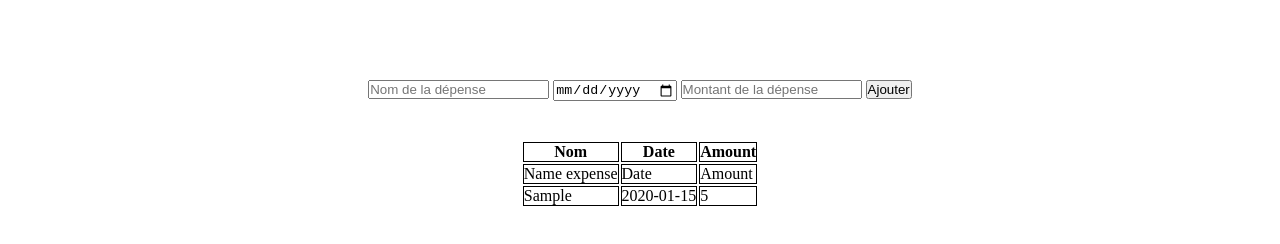
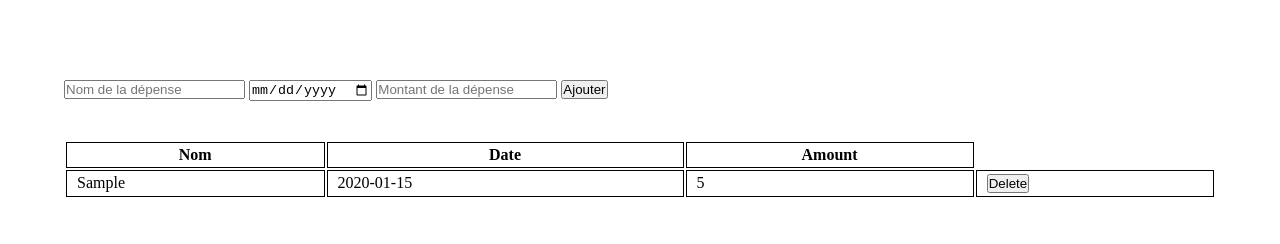
Before and after one commit to JoelShumy/Expense-app, a plain HTML site: page index.html in a window 1280 px wide. Both pictures are taken after typing "Sample", "2020-01-15", "5" into the empty fields and a click on the button "Ajouter". Drawn offline with Linux system fonts and the light colour scheme.

Commit message:
supperssion de ligne avec le bouton delete

```diff
--- a/index.html
+++ b/index.html
@@ -27,11 +27,6 @@
         </thead>
 
         <tbody id="tableResult">
-            <tr>
-                <td>Name expense</td>
-                <td>Date</td>
-                <td>Amount</td>
-            </tr>
         </tbody>
     </table>
 
--- a/script.js
+++ b/script.js
@@ -1,5 +1,5 @@
-
-
+const tableBody = document.getElementById('tableResult');
+const table = document.querySelector('table')
 
 function addExpense(event){
 /*
@@ -10,21 +10,22 @@ function addExpense(event){
     ligne.appendChild(cellule);
     resultTable.appendChild(ligne);*/
 
-    const table = document.getElementById('tableResult');
+
 
     let nameExpense = document.getElementById('nameAmount');
     let dateExpense = document.getElementById('dateAmount');
     let amountExpense = document.getElementById('amount_to_ad');
 
-    const newRow = table.insertRow(table.rows.length);
+    const newRow = tableBody.insertRow(tableBody.rows.length);
     let cel1 = newRow.insertCell(0)
     let cel2 = newRow.insertCell(1)
     let cel3 = newRow.insertCell(2)
+    let cel4 = newRow.insertCell(3)
 
     cel1.innerHTML = nameExpense.value;
     cel2.innerHTML = dateExpense.value;
     cel3.innerHTML = amountExpense.value;
-
+    cel4.innerHTML = "<button class='deleteBtn'>Delete</button>"
 
     nameExpense.value ='';
     dateExpense.value ='';
@@ -33,7 +34,18 @@ function addExpense(event){
     event.preventDefault();
 }
 
+function deleteRow(e){
 
+    if(e.target.classList.contains('deleteBtn')) {
+        const btn = e.target;
+        btn.closest("tr").remove();
+    } else {
+        alert('ceci n"est pas un bouton supprimé')
+    }
+}
 
+// https://www.w3schools.com/jsref/met_table_deleterow.asp
+
+table.addEventListener('click', deleteRow)
 const add = document.getElementById('submit');
 add.addEventListener('click', addExpense);
--- a/style.css
+++ b/style.css
@@ -13,9 +13,15 @@ body {
 
 form {
     margin-bottom: 3%;
+    min-width: 90% ;
 }
 
 tr, th, td {
     margin-top: 3%;
     border: 1px solid black;
+    padding: 3px 10px;
 }
+
+table {
+    min-width: 90%;
+}
```
